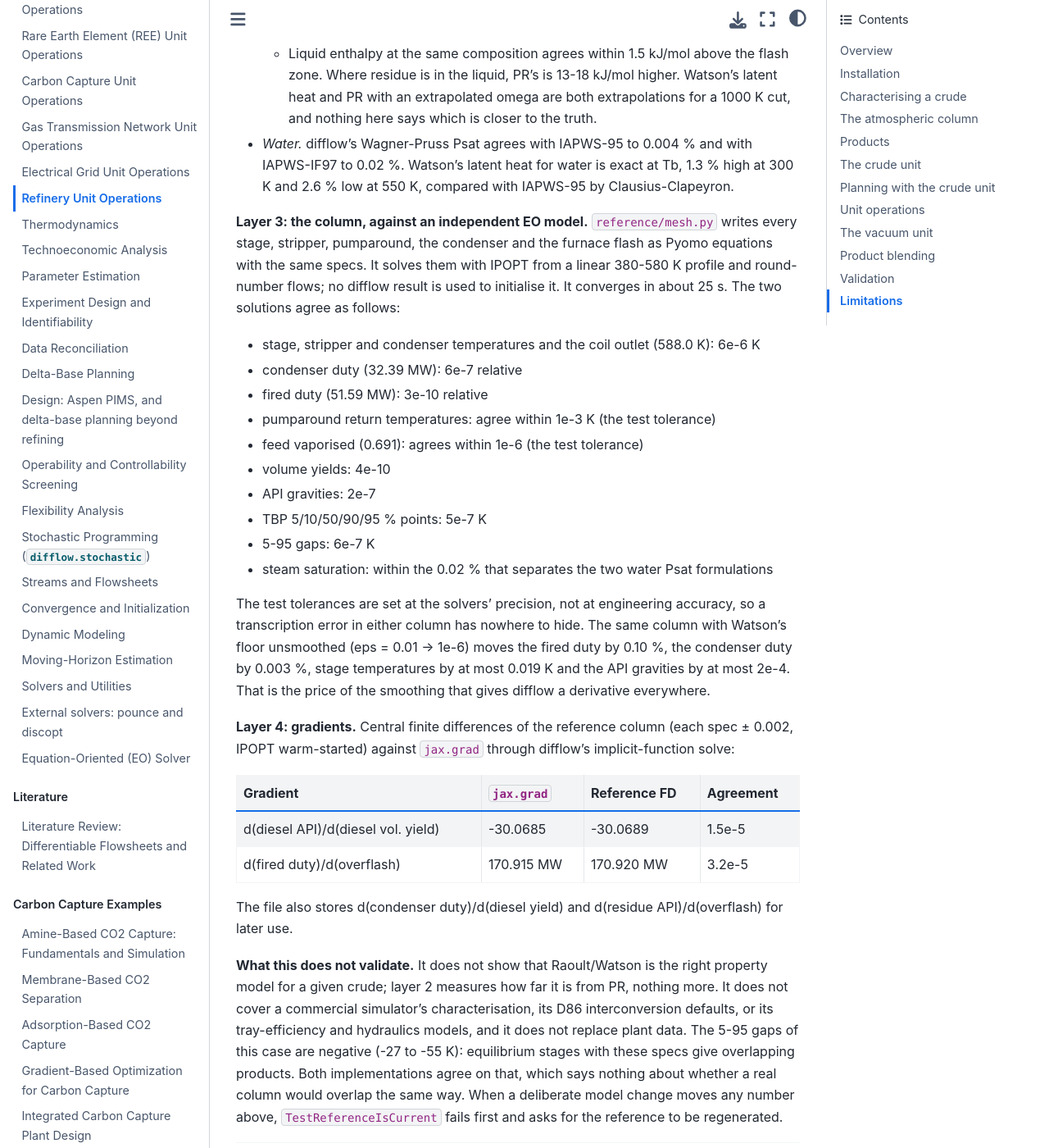
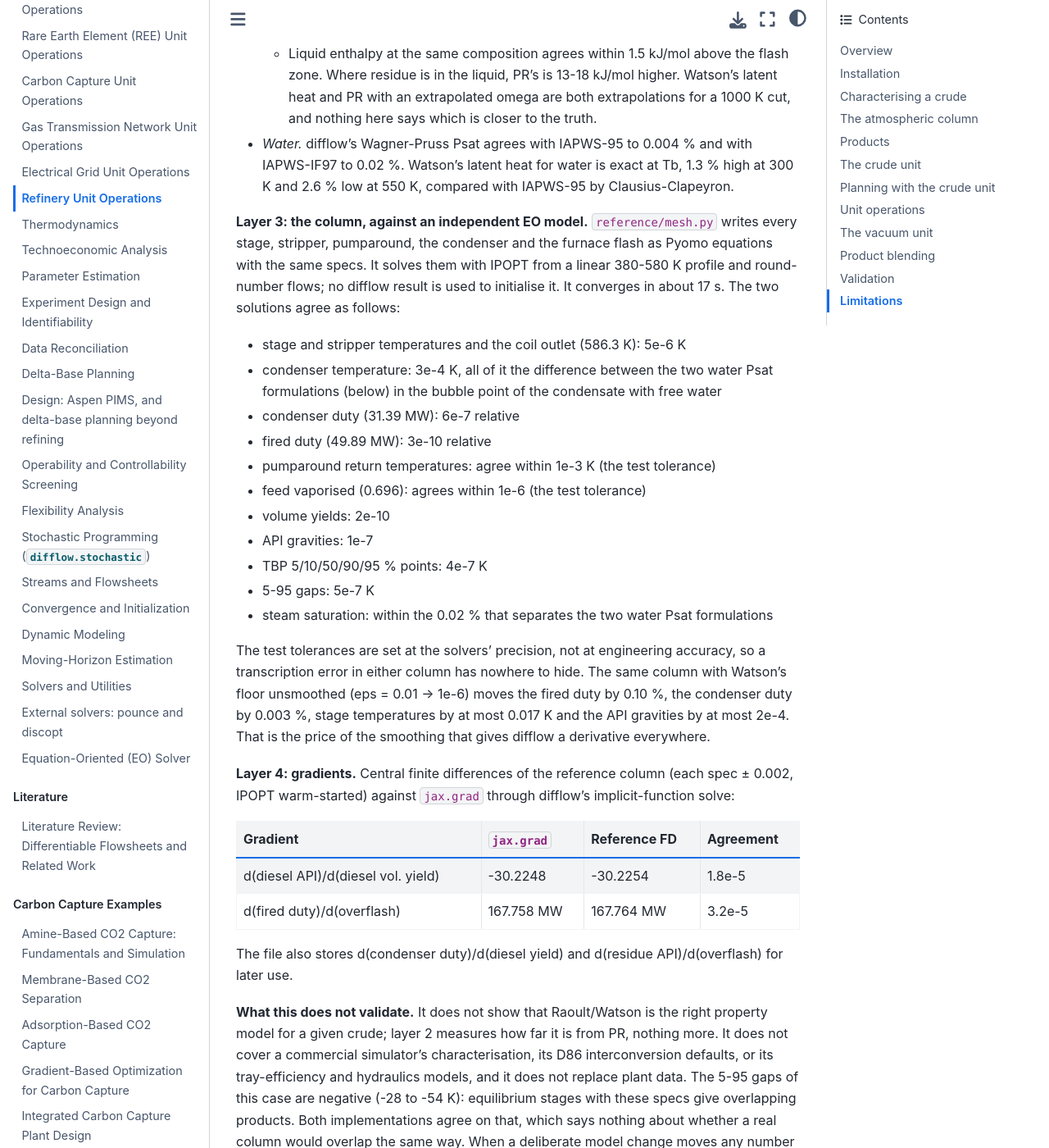
Before and after one commit to jkitchin/differentiable-flowsheets, a Jupyter Book: the page built from docs/unit-operations-refinery.md, in a window 1280 px wide and 1400 px high, scrolled down 27600 px. Shown: the whole window at 82% size. Built offline with Jupyter Book 1.0.4 settings and Sphinx 7.4.7 and the Sphinx Book theme 1.1.4, drawn with Linux system fonts in a browser that asks for light colours; some of the changed text lies outside the part shown.

Commit message:
Regenerate the crude-unit reference under the published Twu
The characterisation's Tc/Pc/MW moved, so the IDAES reference was stale
(18 release tests failed). Regenerated with `chemicals` present (layer 1
included) and every measured number in "Validation: the crude unit" redone
the way the tests form it: coil outlet 588.0 -> 586.3 K, fired duty
51.59 -> 49.89 MW, the layer-4 gradients -30.22 and 167.76 MW, and the rest.
Agreement with the reference is unchanged.

One claim was wrong before this change: the condenser temperature agrees to
3e-4 K, not 6e-6. All of that gap is the free-water bubble point under
Wagner-Pruss against IF97; stages, strippers and the coil outlet agree to
5e-6 K. The docs now say so.

Co-Authored-By: Claude Opus 5.5 <noreply@anthropic.com>
Claude-Session: https://claude.ai/code/session_0187YXQXC2Dz7Gd9hCGmNJTS

```diff
--- a/docs/unit-operations-refinery.md
+++ b/docs/unit-operations-refinery.md
@@ -784,12 +784,12 @@ Three of MNL50's printed values are not reproduced. None is asserted.
   - K-values agree to 1e-6.
   - Liquid and vapour enthalpies agree to 1e-6.
   - Each stage splits back into its own L and V to 1e-5.
-  - IDAES's crude bubble point (381 K) and dew point (847 K) at the flash-zone pressure satisfy difflow's sum z K = 1 and sum z / K = 1.
+  - IDAES's crude bubble point (379 K) and dew point (845 K) at the flash-zone pressure satisfy difflow's sum z K = 1 and sum z / K = 1.
 
   This confirms that difflow's arrays implement the equations it states. It says nothing about whether those equations are right.
 - *Peng-Robinson on the same Tc, Pc, omega and ideal-gas Cp* (kij = 0, hydrocarbons only). These are modelling differences. They are documented and pinned in the tests, not tuned away:
-  - On every stage, and at the coil outlet, the vapour fraction agrees within 0.021. At the coil outlet the difference is 0.0035.
-  - At the furnace inlet (240 C, 6 bar), Raoult vaporises 22 mol % of the crude and PR vaporises 15 %.
+  - On every stage, and at the coil outlet, the vapour fraction agrees within 0.021. At the coil outlet the difference is 0.0033.
+  - At the furnace inlet (240 C, 6 bar), Raoult vaporises 23 mol % of the crude and PR vaporises 17 %.
   - The crude's enthalpy rise from the furnace inlet to the coil outlet is **4.0 % higher under PR**. That is the furnace-duty difference a PR crude case would show from the property model alone.
   - For the cuts boiling 420-640 K, which make the side products, PR and Raoult K-values agree within -30 % / +25 % at the flash zone.
   - Raoult over Lee-Kesler badly overpredicts the supercritical light ends. Propane's K is about 60 times PR's. The light ends go overhead under either model, but do not read a light-ends K-value off this model.
@@ -797,31 +797,32 @@ Three of MNL50's printed values are not reproduced. None is asserted.
   - Liquid enthalpy at the same composition agrees within 1.5 kJ/mol above the flash zone. Where residue is in the liquid, PR's is 13-18 kJ/mol higher. Watson's latent heat and PR with an extrapolated omega are both extrapolations for a 1000 K cut, and nothing here says which is closer to the truth.
 - *Water.* difflow's Wagner-Pruss Psat agrees with IAPWS-95 to 0.004 % and with IAPWS-IF97 to 0.02 %. Watson's latent heat for water is exact at Tb, 1.3 % high at 300 K and 2.6 % low at 550 K, compared with IAPWS-95 by Clausius-Clapeyron.
 
-**Layer 3: the column, against an independent EO model.** `reference/mesh.py` writes every stage, stripper, pumparound, the condenser and the furnace flash as Pyomo equations with the same specs. It solves them with IPOPT from a linear 380-580 K profile and round-number flows; no difflow result is used to initialise it. It converges in about 25 s. The two solutions agree as follows:
+**Layer 3: the column, against an independent EO model.** `reference/mesh.py` writes every stage, stripper, pumparound, the condenser and the furnace flash as Pyomo equations with the same specs. It solves them with IPOPT from a linear 380-580 K profile and round-number flows; no difflow result is used to initialise it. It converges in about 17 s. The two solutions agree as follows:
 
-- stage, stripper and condenser temperatures and the coil outlet (588.0 K): 6e-6 K
-- condenser duty (32.39 MW): 6e-7 relative
-- fired duty (51.59 MW): 3e-10 relative
+- stage and stripper temperatures and the coil outlet (586.3 K): 5e-6 K
+- condenser temperature: 3e-4 K, all of it the difference between the two water Psat formulations (below) in the bubble point of the condensate with free water
+- condenser duty (31.39 MW): 6e-7 relative
+- fired duty (49.89 MW): 3e-10 relative
 - pumparound return temperatures: agree within 1e-3 K (the test tolerance)
-- feed vaporised (0.691): agrees within 1e-6 (the test tolerance)
-- volume yields: 4e-10
-- API gravities: 2e-7
-- TBP 5/10/50/90/95 % points: 5e-7 K
-- 5-95 gaps: 6e-7 K
+- feed vaporised (0.696): agrees within 1e-6 (the test tolerance)
+- volume yields: 2e-10
+- API gravities: 1e-7
+- TBP 5/10/50/90/95 % points: 4e-7 K
+- 5-95 gaps: 5e-7 K
 - steam saturation: within the 0.02 % that separates the two water Psat formulations
 
-The test tolerances are set at the solvers' precision, not at engineering accuracy, so a transcription error in either column has nowhere to hide. The same column with Watson's floor unsmoothed (eps = 0.01 → 1e-6) moves the fired duty by 0.10 %, the condenser duty by 0.003 %, stage temperatures by at most 0.019 K and the API gravities by at most 2e-4. That is the price of the smoothing that gives difflow a derivative everywhere.
+The test tolerances are set at the solvers' precision, not at engineering accuracy, so a transcription error in either column has nowhere to hide. The same column with Watson's floor unsmoothed (eps = 0.01 → 1e-6) moves the fired duty by 0.10 %, the condenser duty by 0.003 %, stage temperatures by at most 0.017 K and the API gravities by at most 2e-4. That is the price of the smoothing that gives difflow a derivative everywhere.
 
 **Layer 4: gradients.** Central finite differences of the reference column (each spec ± 0.002, IPOPT warm-started) against `jax.grad` through difflow's implicit-function solve:
 
 | Gradient | `jax.grad` | Reference FD | Agreement |
 | --- | --- | --- | --- |
-| d(diesel API)/d(diesel vol. yield) | -30.0685 | -30.0689 | 1.5e-5 |
-| d(fired duty)/d(overflash) | 170.915 MW | 170.920 MW | 3.2e-5 |
+| d(diesel API)/d(diesel vol. yield) | -30.2248 | -30.2254 | 1.8e-5 |
+| d(fired duty)/d(overflash) | 167.758 MW | 167.764 MW | 3.2e-5 |
 
 The file also stores d(condenser duty)/d(diesel yield) and d(residue API)/d(overflash) for later use.
 
-**What this does not validate.** It does not show that Raoult/Watson is the right property model for a given crude; layer 2 measures how far it is from PR, nothing more. It does not cover a commercial simulator's characterisation, its D86 interconversion defaults, or its tray-efficiency and hydraulics models, and it does not replace plant data. The 5-95 gaps of this case are negative (-27 to -55 K): equilibrium stages with these specs give overlapping products. Both implementations agree on that, which says nothing about whether a real column would overlap the same way. When a deliberate model change moves any number above, `TestReferenceIsCurrent` fails first and asks for the reference to be regenerated.
+**What this does not validate.** It does not show that Raoult/Watson is the right property model for a given crude; layer 2 measures how far it is from PR, nothing more. It does not cover a commercial simulator's characterisation, its D86 interconversion defaults, or its tray-efficiency and hydraulics models, and it does not replace plant data. The 5-95 gaps of this case are negative (-28 to -54 K): equilibrium stages with these specs give overlapping products. Both implementations agree on that, which says nothing about whether a real column would overlap the same way. When a deliberate model change moves any number above, `TestReferenceIsCurrent` fails first and asks for the reference to be regenerated.
 
 ---
 
```
Also changed, not shown: 2 other files.
